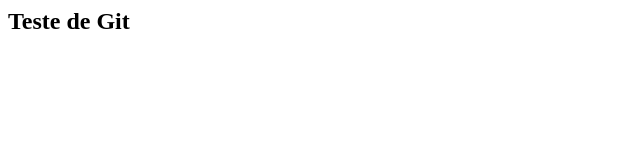
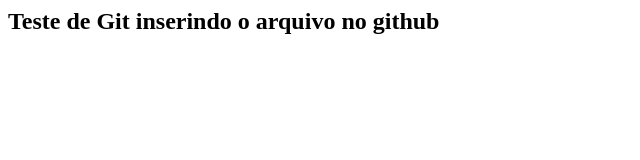
Before and after one commit to Luperson1979/CursoGit, a plain HTML site: page index.html in a window 1280 px wide. Shown: the whole page, without its empty margins (0-640 px from the left). Drawn offline with Linux system fonts and the light colour scheme.

Commit message:
Foi inserido no github

```diff
--- a/index.html
+++ b/index.html
@@ -1 +1 @@
-<h2> Teste de Git </h2>
+<h2> Teste de Git inserindo o arquivo no github </h2>
```
